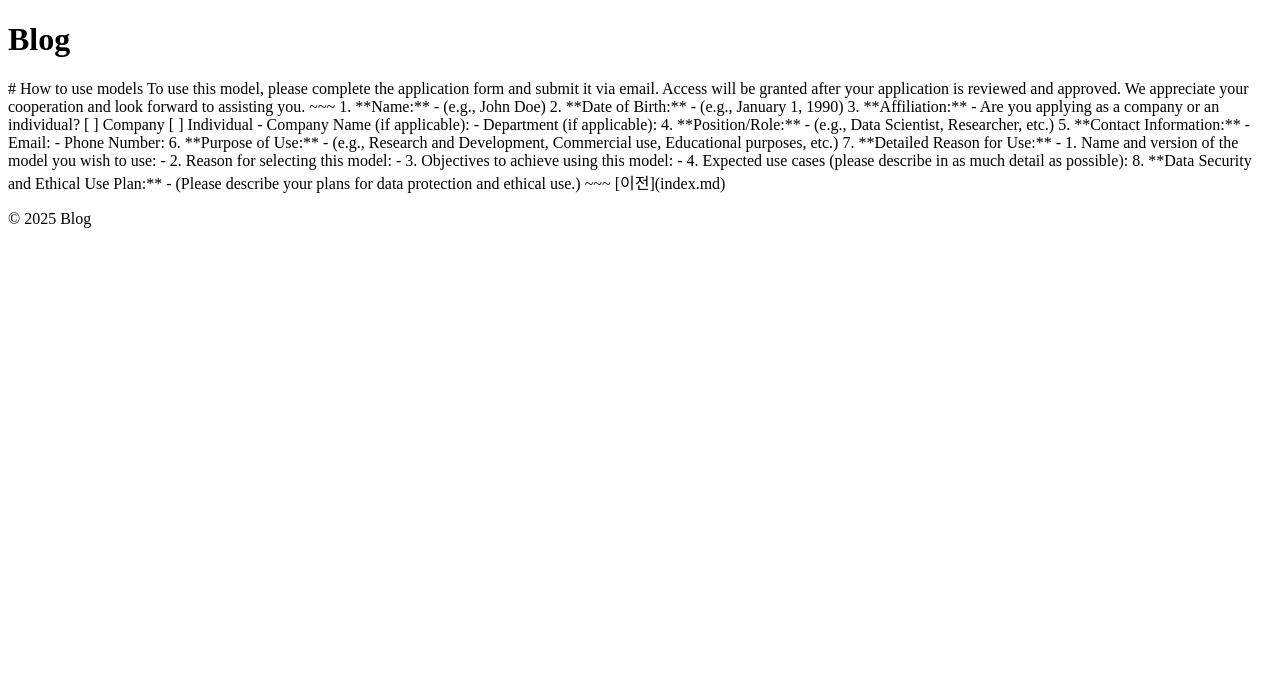
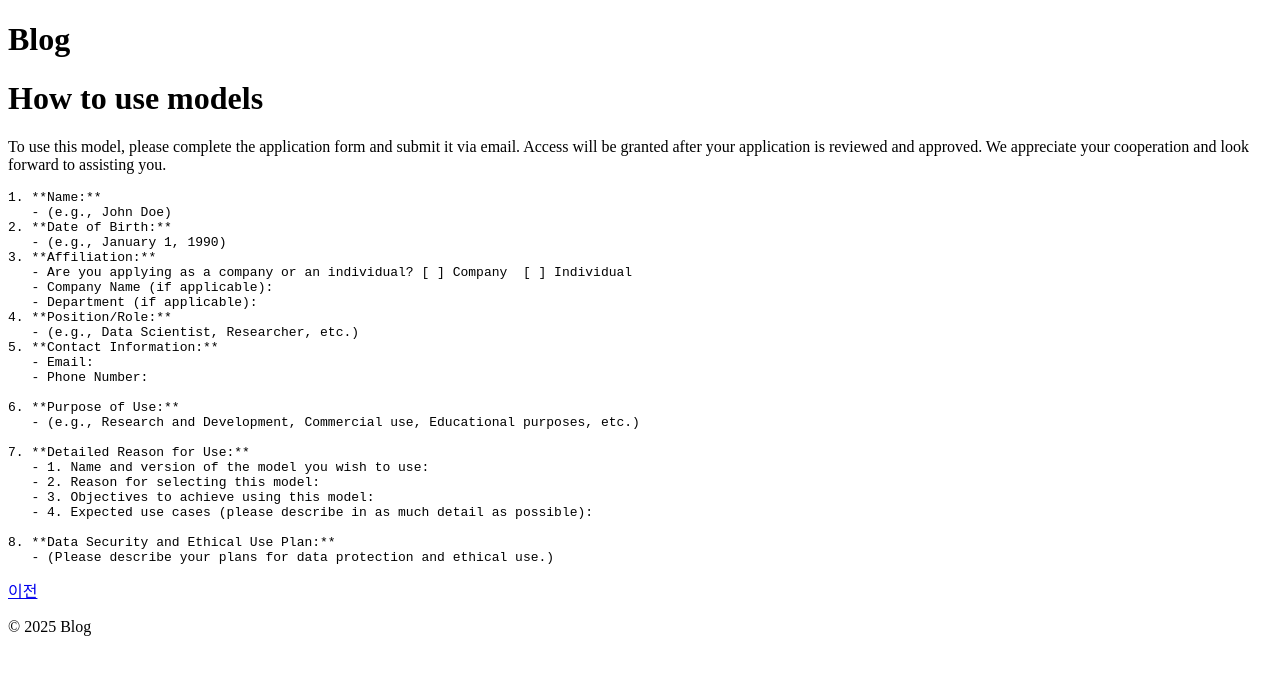
Before and after one commit to hoysu/blog.github.io, a Jekyll site: the page built from page3.html, in a window 1280 px wide. Shown: the top 675 px of the page. Built offline with Jekyll 4.4.1, drawn with Linux system fonts in a browser that asks for light colours.

Commit message:
Update page3.html

```diff
--- a/page3.html
+++ b/page3.html
@@ -3,11 +3,13 @@ layout: default
 title: "How to use models"
 ---
 
-# How to use models
-To use this model, please complete the application form and submit it via email.
+<h1>How to use models</h1>
+
+<p>To use this model, please complete the application form and submit it via email.
 Access will be granted after your application is reviewed and approved.
-We appreciate your cooperation and look forward to assisting you.
-~~~
+We appreciate your cooperation and look forward to assisting you.</p>
+
+<pre>
 1. **Name:**
    - (e.g., John Doe)
 2. **Date of Birth:**
@@ -33,7 +35,6 @@ We appreciate your cooperation and look forward to assisting you.
 
 8. **Data Security and Ethical Use Plan:**
    - (Please describe your plans for data protection and ethical use.)
-~~~
+</pre>
 
-
-[이전](index.md)
+<a href="index.html">이전</a>
```
